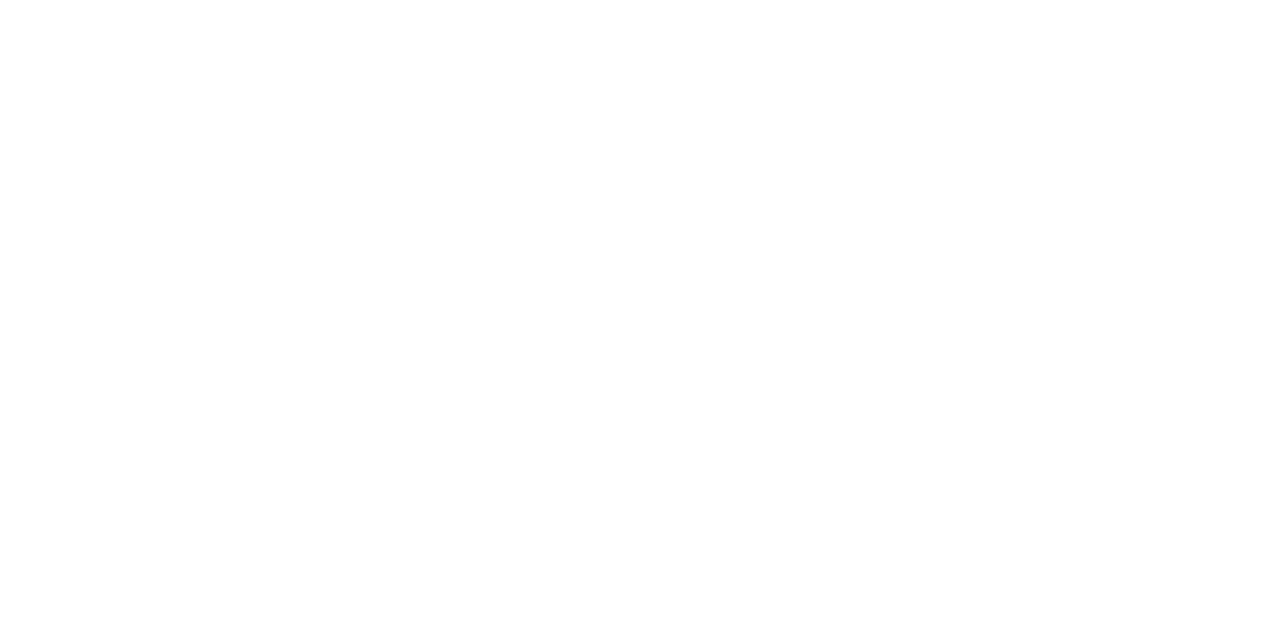
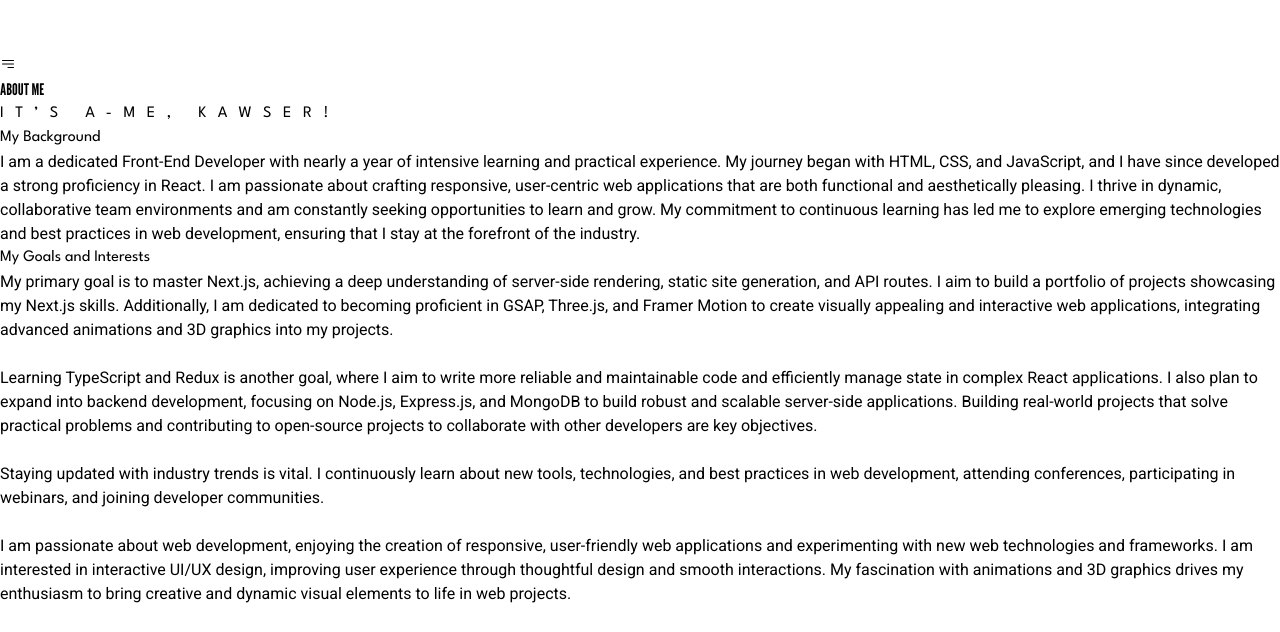
Before and after one commit to dev-kawser/kawser-rahman, a React (Vite) app: page /about in a window 1280 px wide. Before the commit this address had no page. Shown: the part 446-1078 px from the top of the page. Before the commit the page ends 800 px from the top, so only its background shows below. Built offline with nearby package versions, Linux system fonts and the light colour scheme.

Commit message:
about page done

```diff
--- /dev/null
+++ b/src/Pages/About/About.jsx
@@ -0,0 +1,39 @@
+import Banner from "../../Shared/Banner/Banner.jsx";
+
+const About = () => {
+    return (
+        <div>
+            <Banner
+                h1={"ABOUT ME"}
+                h3={"IT’S A-ME, KAWSER!"}
+            ></Banner>
+
+            <div className="lg:max-w-2xl max-w-xl lg:mx-auto mx-3 mt-20 lg:mt-28">
+                <div>
+                    <div>
+                        <h4 className="league-spartan lg:text-left text-center text-3xl font-bold">My Background</h4>
+                        <p className="roboto mt-2 text-lg">
+                            I am a dedicated Front-End Developer with nearly a year of intensive learning and practical experience. My journey began with HTML, CSS, and JavaScript, and I have since developed a strong proficiency in React. I am passionate about crafting responsive, user-centric web applications that are both functional and aesthetically pleasing. I thrive in dynamic, collaborative team environments and am constantly seeking opportunities to learn and grow. My commitment to continuous learning has led me to explore emerging technologies and best practices in web development, ensuring that I stay at the forefront of the industry.
+                        </p>
+                    </div>
+                    <div className="mt-16">
+                        <h4 className="league-spartan lg:text-left text-center text-3xl font-bold">My Goals and Interests</h4>
+                        <p className="roboto mt-2 text-lg">
+                            My primary goal is to master Next.js, achieving a deep understanding of server-side rendering, static site generation, and API routes. I aim to build a portfolio of projects showcasing my Next.js skills. Additionally, I am dedicated to becoming proficient in GSAP, Three.js, and Framer Motion to create visually appealing and interactive web applications, integrating advanced animations and 3D graphics into my projects.
+                            <br /><br />
+                            Learning TypeScript and Redux is another goal, where I aim to write more reliable and maintainable code and efficiently manage state in complex React applications. I also plan to expand into backend development, focusing on Node.js, Express.js, and MongoDB to build robust and scalable server-side applications. Building real-world projects that solve practical problems and contributing to open-source projects to collaborate with other developers are key objectives.
+                            <br /><br />
+                            Staying updated with industry trends is vital. I continuously learn about new tools, technologies, and best practices in web development, attending conferences, participating in webinars, and joining developer communities.
+                            <br /><br />
+                            I am passionate about web development, enjoying the creation of responsive, user-friendly web applications and experimenting with new web technologies and frameworks. I am interested in interactive UI/UX design, improving user experience through thoughtful design and smooth interactions. My fascination with animations and 3D graphics drives my enthusiasm to bring creative and dynamic visual elements to life in web projects.
+                            <br /><br />
+                            Committed to lifelong learning and professional development, I am always eager to explore new technologies, frameworks, and programming languages. Collaboration and community are also important to me, as I enjoy working in team environments and participating in developer communities to share knowledge and learn from others.
+                        </p>
+                    </div>
+                </div>
+            </div>
+        </div>
+    );
+};
+
+export default About;
--- a/src/Routes/Routes.jsx
+++ b/src/Routes/Routes.jsx
@@ -3,6 +3,7 @@
 } from "react-router-dom";
 import Root from "../Layout/Root";
 import Home from "../Pages/Home/Home";
+import About from "../Pages/About/About";
 
 
 const router = createBrowserRouter([
@@ -14,6 +15,10 @@
                 path: "/",
                 element: <Home></Home>
             },
+            {
+                path: "/about",
+                element: <About></About>
+            },
         ],
     },
 ]);
--- a/src/Shared/Footer/Footer.jsx
+++ b/src/Shared/Footer/Footer.jsx
@@ -2,6 +2,7 @@
 import logo from "../../assets/images/k-logo.png";
 import { FaFacebookF, FaInstagram, FaLinkedinIn } from "react-icons/fa";
 import { BsGithub } from "react-icons/bs";
+import { MdOutlineMailOutline } from "react-icons/md";
 
 const Footer = () => {
     return (
@@ -11,10 +12,25 @@
                     <img className="lg:size-52 size-28" src={logo} alt="logo" />
                 </Link>
                 <div className="space-x-7 flex items-center text-xl lg:text-2xl league-spartan uppercase tracking-widest">
-                    <a target="_blank" href="https://www.linkedin.com/in/kawser-ferdous-safi/"><FaLinkedinIn /></a>
-                    <a target="_blank" href="https://github.com/dev-kawser"><BsGithub /></a>
-                    <a target="_blank" href="https://www.facebook.com/kawserferdoussafi.03"><FaFacebookF /></a>
-                    <a target="_blank" href="https://www.instagram.com/kawserferdoussafi_x"><FaInstagram /></a>
+                    <a
+                        target="_blank"
+                        href="https://www.linkedin.com/in/kawser-ferdous-safi/"><FaLinkedinIn />
+                    </a>
+                    <a
+                        target="_blank"
+                        href="https://github.com/dev-kawser"><BsGithub />
+                    </a>
+                    <a
+                        target="_blank"
+                        href="https://www.facebook.com/kawserferdoussafi.03"><FaFacebookF />
+                    </a>
+                    <a
+                        target="_blank"
+                        href="https://www.instagram.com/kawserferdoussafi_x"><FaInstagram />
+                    </a>
+                    <a
+                        href="mailto:mdkawserferdoussafi@gmail.com"><MdOutlineMailOutline />
+                    </a>
                 </div>
             </div>
             <div className="mt-3">
```
